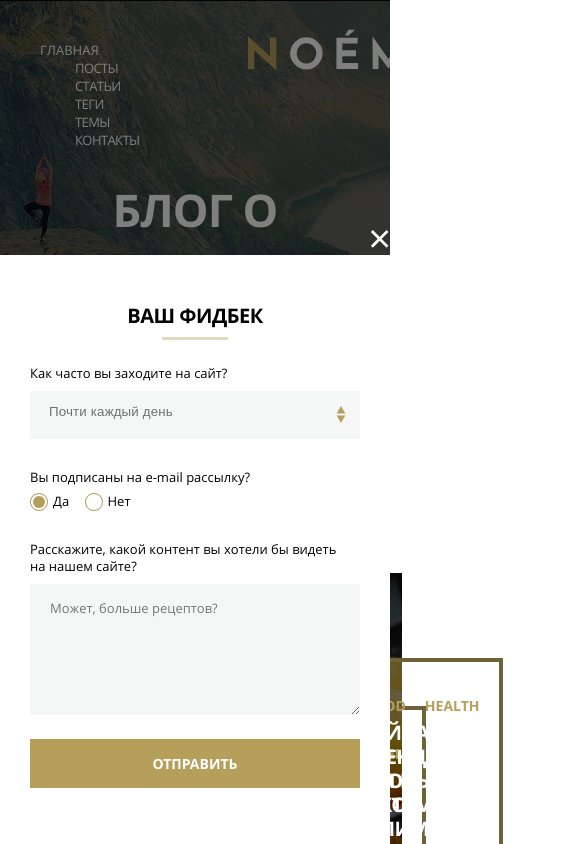
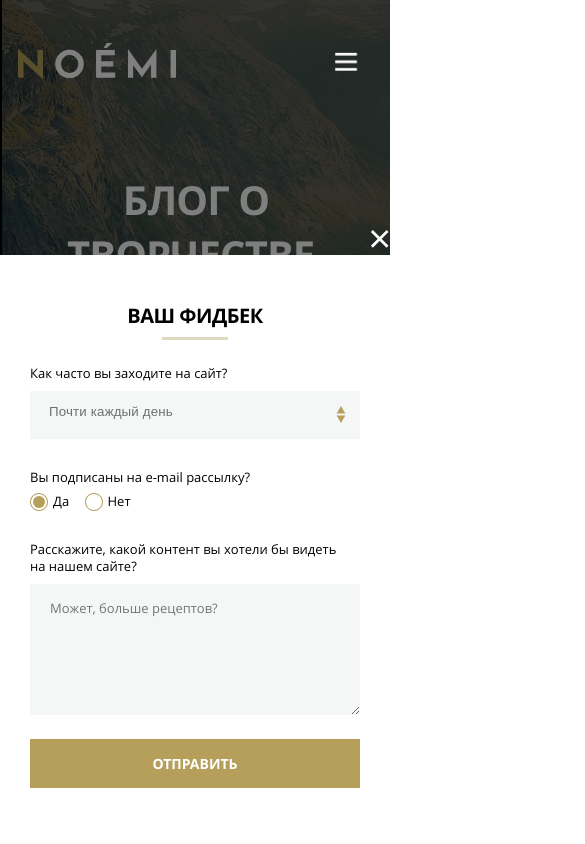
Before and after one commit to heymaker279/MQ-Diploma, a plain HTML site: page index.html in a window 390 px wide. Shown: the top 844 px of the page, 585 px wide, since content can reach past the window. Drawn offline with Linux system fonts and the light colour scheme.

Commit message:
update_flex_containers

```diff
--- a/css/style.css
+++ b/css/style.css
@@ -5,9 +5,11 @@ html {
 body {
 	position: relative;
 	margin: 0 0;
-	width: 100%;
-/*	width: 166rem;*/
+/*	width: 100%;*/
+	width: 166rem;
 	z-index: 1;
+	display: flex;
+	flex-wrap: wrap;
 }
 
 @font-face {
@@ -26,7 +28,11 @@ body {
 	url('../fonts/OpenSans-Regular.ttf') format('ttf');
 }
 
-.header {
+.show__list {
+	display: none;
+}
+
+/*.header {
 	position: relative;
 	box-sizing: border-box;
 	display: flex;
@@ -34,11 +40,24 @@ body {
 	width: 100%;
 	z-index: 1;
 	flex-wrap: wrap;
+}*/
+
+.header {
+	position: relative;
+	box-sizing: border-box;
+	display: flex;
+	width: 100%;
+}
+
+.logo-menu {
+	border: 1px solid black;
+	display: flex;
 }
 
 .banner {
-	position: absolute	;
-	background-color: #000;
+	position: absolute;
+/*	background-color: #000;*/
+
 	z-index: -1;
 	width: 100%;
 	height: 100%;
@@ -46,12 +65,17 @@ body {
 	box-sizing: border-box;
 }
 
-.banner__image {
+.banner__image__pad, .banner__image__desktop, .banner__image__phone{
 	position: absolute;
 	object-fit: cover;
 	object-position: top center;
 	width: 100%;
 	height: 100%;
+	display: none;
+}
+
+.banner__image__desktop {
+	display: flex;
 }
 
 .banner::after {
@@ -90,8 +114,6 @@ body {
 	position: absolute;
 	top: 0;
 	left: 24.8rem;
-/*	margin-top: 2.8rem;*/
-/*	margin-left: 24.8rem;*/
 	width: 17.9rem;
 	height: 10rem;
 	z-index: 0;
@@ -342,7 +364,7 @@ body {
 	box-shadow: 0rem -0.1rem 0.1rem #b9b29b;
 }
 
-*/
+/*     -------------------------------------------------- */
 .trend {
 	width: 100%;
 }
@@ -425,6 +447,9 @@ body {
 	margin-left: 2.3rem;
 	margin-bottom: 1.5rem;
 	margin-right: 2.3rem;
+/*	margin-left: 5.7%;
+	margin-bottom: 3.72%;
+	margin-right: 5.7%;*/
 	display: flex;
 	flex-wrap: wrap;
 	align-items: flex-end;
@@ -476,7 +501,7 @@ body {
 	color: #fff;
 	margin-top: 0.6rem;
 	margin-bottom: 3.3rem;
-	margin-left: 3.1rem;
+	margin-left: 3rem;
 	text-align: left;
 	line-height: 2.4rem;
 	letter-spacing: -0.49px;
@@ -496,18 +521,22 @@ body {
 .main {
 	display: flex;
 /*	width: 	120rem;*/
-	width: 72.3%;
-	margin: 0 auto;
+/*	width: 72.3%;*/
+	width: 46.59%;
+	margin-left: calc((100% - 70.54%)/2);
 }
 
 .sidebar {
-	margin-left: 15.1rem;
-	width: 22.6%;
+	margin-left: 7.5%;
+/*	width: 22.6%;*/
+	width: 16.32%;
+/*	margin-right: 15.1rem;*/
 }
 
 .articles {
 	display: flex;
-	width: 64.67%;
+/*	width: 64.67%;*/
+	width: 100%;
 	min-height: 10rem;
 	box-sizing: border-box;
 }
@@ -1080,3 +1109,132 @@ body {
 	color: #999999;
 	margin: 7.4rem auto 4.4rem auto;
 }
+
+@media (min-width: 360px) and (max-width: 769px) {
+/*----------------------header----------------------------*/
+	body {
+		width: 100%;
+	}
+
+	.header {
+		height: 39.2rem;
+		display: flex;
+	}
+
+	.header__title {
+		font-size: 4rem;
+		line-height: 5.5rem;
+		letter-spacing: -0.09rem;
+	}
+
+	.intro {
+		width: 83%;
+	}
+
+	.banner__image__pad {
+		object-fit: cover;
+		width: 100%;
+		height: 100%;
+		z-index: -1;
+		display: inline;
+	}
+
+	.menu-list {
+		display: none;
+	 }
+
+	.menu-list__item:nth-child(n + 2) {
+		margin-left: 0; /*4.55vw;*/
+	}
+
+	.menu-list__item {
+		margin-left: 0;
+		margin-right: 4.55vw;
+	}
+
+	.menu-link {
+		letter-spacing: -0.01rem;
+	}
+
+	.logo-svg {
+		position: absolute;
+		top: 1.1rem;
+		left: 4.5vw;
+		width: 15.8rem;
+		height: 10rem;
+		z-index: 0;
+	}
+
+	.show__list:checked + .menu-list {
+		display: flex;
+		flex-wrap: wrap;
+		right: 5.2rem;
+		top: 1.1rem;
+	 	padding: 0;
+	 	margin-left: 19.3rem;
+		align-content: flex-start;
+		}
+
+	.btn {
+		position: absolute;
+		top: 1.1rem;
+		right: 3.3rem;
+		width: 2.3rem;
+		height: 1.9rem;
+		background-repeat: no-repeat;
+		background-size: contain;
+		background-image: url('../images/Btn Close.png');
+	}
+
+/*	-----------------------section trend --------------------------*/
+	.trend {
+		width: 100vw;
+	}
+
+	.trend-container-title {
+		width: 100vw;
+		height: 9.9rem;
+	}
+
+	.trend__title {
+		margin-top: 3.8rem;
+		font-size: 1.8rem;
+	}
+
+	.trend__list {
+		flex-wrap: wrap;
+		align-content: flex-start;
+		justify-content: center;
+	}
+
+	.trend__item {
+		width: 49%;
+		min-width: 30%;
+		height: 32rem;
+		align-items: flex-end;
+		background-color: #000;
+	}
+
+	.trend__item:nth-child(n + 2) {
+		margin-left: 0;
+	}
+
+	.trend__item:nth-child(2n) {
+		margin-left: 0.4rem;
+		list-style-type: none;
+	}
+
+		.trend__item:nth-child(n + 3) {
+		margin-top: 0.3rem;
+		list-style-type: none;
+	}
+
+	.trend-article_title {
+		font-size: 1.7rem;
+	}
+
+	.article-categories {
+		flex-wrap: wrap;
+	}
+
+}
--- a/index.html
+++ b/index.html
@@ -9,9 +9,16 @@
 <body>
 	<header class="header">
 		<div class="banner">
-			<img class="banner__image" src="images/banner-bg.jpg" alt="Background image">
+			<img class="banner__image__desktop banner" src="images/banner-bg.jpg" alt="Background image">
+			<img class="banner__image__pad banner" src="images/banner-bg-tablet.jpg" alt="Background image">
+			<!-- <img class="banner__image__pad banner" src="Header.png" alt="Background image"> -->
+			<img class="banner__image__phone banner" src="images/banner-mobile.jpg" alt="Background image">
 		</div>
+		<div class="logo-menu">
+			<img src="svg/noemi-logo.svg" alt="logo" class="logo-svg">
 			<nav class="menu">
+				<label for="show-list" class="btn"></label>
+				<input type="checkbox" id="show-list" class="show__list">
 				<ul class="menu-list">
 					<li class="menu-list__item"><a href="" class="menu-link">
 						Главная
@@ -33,7 +40,7 @@
 					</a></li>
 				</ul>
 			</nav>
-		<img src="svg/noemi-logo.svg" alt="logo" class="logo-svg">
+		</div>
 		<div class="intro">
 			<h1 class="header__title">
 				Блог о творчестве, спорте, и образе жизни
@@ -326,6 +333,8 @@
 				</li>
 			</ul>
 		</div>
+
+	</main>
 	<aside class="sidebar">
 		<div class="new-posts">
 			<div class="new-posts__title">
@@ -547,7 +556,6 @@
 			</ul>
 		</div>
 	</aside>
-	</main>
 	<section class="shop">
 		<div class="shop__title">
 			<h4 class="shop__title__text">
```
Also changed, not shown: images/Btn Close.png (added). Lines whose indentation alone changed are shown as unchanged.
